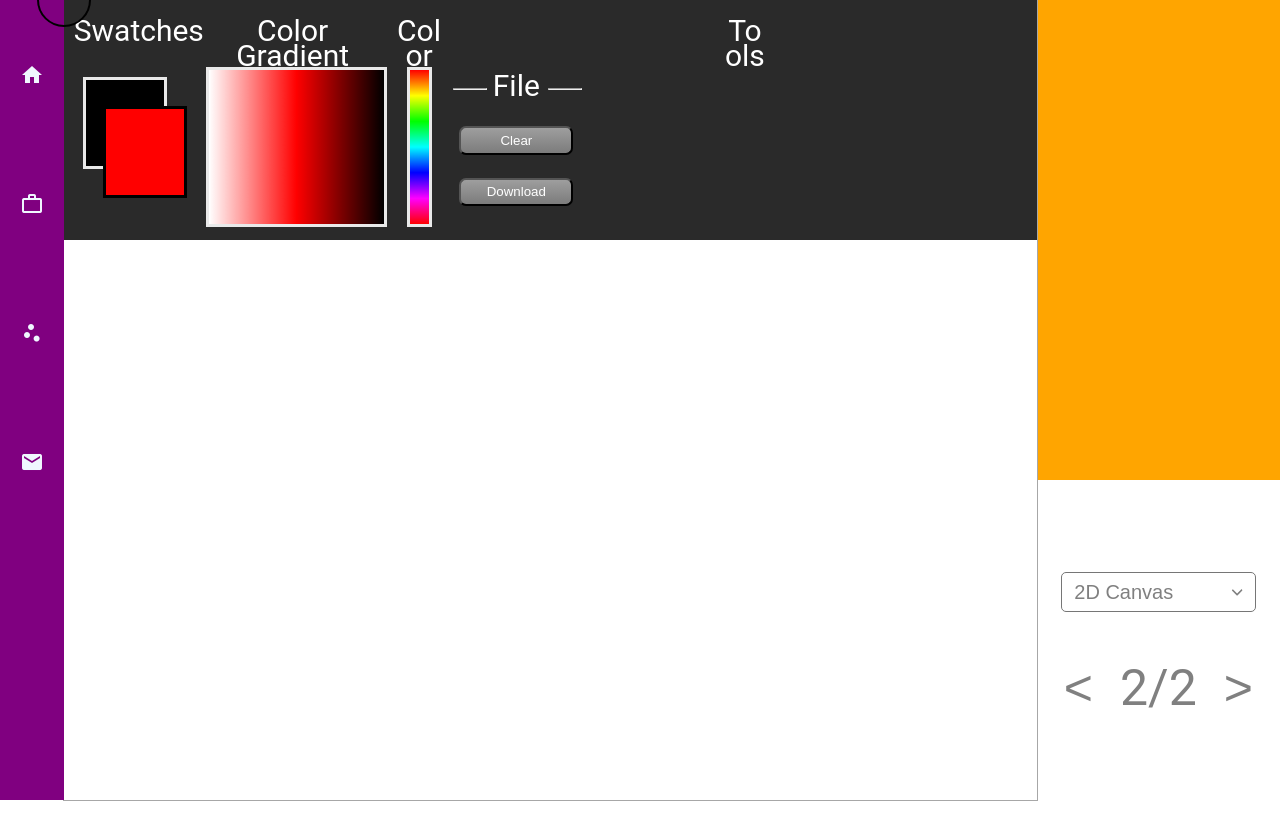
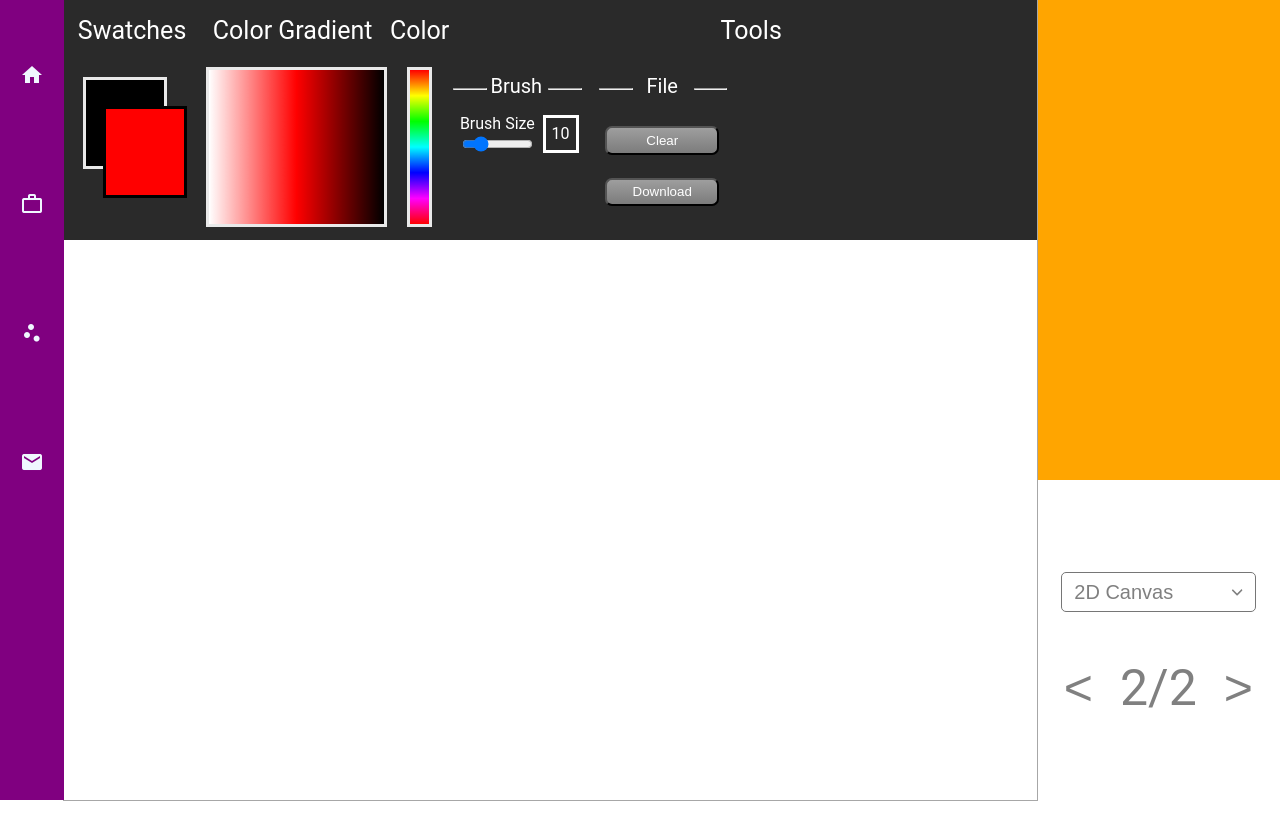
Before and after one commit to JimLeeWeiMin/jimleeweimin.github.io, an Angular app: page /pages/ScatterStuff in a window 1280 px wide. Shown: the top 840 px of the page. After the commit the page ends 805 px from the top, so only its background shows below. Built offline with nearby package versions, Linux system fonts and the light colour scheme.

Commit message:
Added Brush Size

```diff
--- a/src/app/components/drawing-canvas/drawing-canvas.component.css
+++ b/src/app/components/drawing-canvas/drawing-canvas.component.css
@@ -3,11 +3,9 @@
     height: 200px;
     width: 200px;
     transform:translate(-50%, -50%);
-    height: 50px;
-    width: 50px;
     border-radius: 50%;
     border: 2px solid black;
-    display:inline;
+    display:none;
 
     color:transparent;
 
@@ -36,6 +34,10 @@
     height: 20%;
     display: flex;
     flex-direction: row;
+
+    font-size: 25px;
+    color:white;
+    font-weight: 400;
 }
 
 .ToolNameSwatches {
@@ -52,13 +54,8 @@
 }
 
 .ToolNameSwatches a {
-    font-size: 30px;
-    color:white;
-
     position: relative;
     top: 30%;
-
-    font-weight: 400;
 }
 
 .ToolNameColorGradient {
@@ -76,13 +73,8 @@
 }
 
 .ToolNameColorGradient a {
-    font-size: 30px;
-    color:white;
-
     position: relative;
     top: 30%;
-
-    font-weight: 400;
 }
 
 .ToolNameMultiColor {
@@ -93,22 +85,15 @@
     position: relative;
 
     top: 20%;
-    left: 4%;
+    left: 3.5%;
 
     text-align: center;
 
 }
 
 .ToolNameMultiColor a {
-    font-size: 30px;
-    color:white;
-
     position: relative;
     top: 30%;
-
-    font-weight: 400;
-
-    word-wrap: break-word;
 }
 
 .ToolNameTool {
@@ -126,20 +111,93 @@
 }
 
 .ToolNameTool a {
-    font-size: 30px;
-    color:white;
+    position: relative;
+    top: 30%;
+}
+
+.ColorPickerWrapper {
+    height: 80%;
+    width: 40%;
+    /* background-color: bisque; */
+    display: flex;
+    flex-direction: row;
 
     position: relative;
+}
+
+.SwatchesFont {
+    background: coral;
+
+    width: 45%;
+    height: 20%;
+}
+
+.SwatchesFront {
+    background-color: white;
+    width: 20%;
+    height: 45%;
+
+    position: absolute;
+    left: 10%;
     top: 30%;
 
-    font-weight: 400;
+    z-index: 2;
 
-    word-wrap: break-word;
+    border: solid;
+    border-color: black;
 }
+
+.SwatchesBack {
+    background-color: black;
+    width: 20%;
+    height: 45%;
+
+    position: relative;
+    left: 5%;
+    top: 15%;
+
+    z-index: 1;
+
+    border: solid;
+    border-color: rgb(233, 233, 233);
+}
+
+.ColorGradient {
+    height: 80%;
+    width: 45%;
+
+    position: relative;
+    top: 10%;
+    left: 15%;
+
+    /* background-color: orange; */
+
+    border: solid;
+    border-color: rgb(233, 233, 233);
+}
+
+.MultiColor {
+    /* background-color: cyan; */
+
+    width:5%;
+    height:80%;
+
+    position: relative;
+    top: 10%;
+    left: 20%;
+
+    border: solid;
+    border-color: rgb(233, 233, 233);
+}
+
+
 
 .FileWrapper {
     width: 13%;
     height: 80%;
+
+    position: relative;
+    left: 2%;
 
     /* background-color: blue; */
 }
@@ -183,7 +241,7 @@
     justify-content: center;
     align-items: center;
 
-    font-size: 30px;
+    font-size: 20px;
     color:white;
 }
 
@@ -269,86 +327,64 @@
     background-image: linear-gradient(to bottom, #7c7c7c, #505050);
 }
 
-.ColorPickerWrapper {
+.BrushWrapper {
+    width: 13%;
     height: 80%;
-    width: 40%;
-    /* background-color: bisque; */
+
+    /* background-color: blue; */
+}
+
+.BrushSizeWrapper {
+    width: 100%;
+    height: 30%;
+
+    /* background-color: pink; */
+
     display: flex;
     flex-direction: row;
-
-    position: relative;
 }
 
-.SwatchesFont {
-    background: coral;
+.BrushSize {
+    width: 70%;
+    height: 100%;
 
-    width: 45%;
-    height: 20%;
+    display:flex;
+    justify-content: center;
+    align-items: center;
+    flex-direction: column;
+
+    font-size: 16px;
+    color: white;
 }
 
-.SwatchesFront {
-    background-color: white;
-    width: 20%;
-    height: 45%;
-
-    position: absolute;
-    left: 10%;
-    top: 30%;
-
-    z-index: 2;
-
-    border: solid;
-    border-color: black;
+#brushSizeSlider {
+    width:80%;
 }
 
-.SwatchesBack {
-    background-color: black;
-    width: 20%;
-    height: 45%;
+.BrushSizeNumberWrapper {
+    width: 30%;
+    height: 100%;
 
-    position: relative;
-    left: 5%;
-    top: 15%;
+    display:flex;
+    justify-content: center;
+    align-items: center;
 
-    z-index: 1;
-
-    border: solid;
-    border-color: rgb(233, 233, 233);
+    /* background-color:aquamarine; */
 }
 
-.ColorGradient {
-    height: 80%;
-    width: 45%;
+.BrushSizeNumber {
+    font-size: 16px;
+    color:white;
 
-    position: relative;
-    top: 10%;
-    left: 15%;
+    padding: 6px;
 
-    /* background-color: orange; */
-
-    border: solid;
-    border-color: rgb(233, 233, 233);
+    border: solid white;
 }
-
-.MultiColor {
-    /* background-color: cyan; */
-
-    width:5%;
-    height:80%;
-
-    position: relative;
-    top: 10%;
-    left: 20%;
-
-    border: solid;
-    border-color: rgb(233, 233, 233);
-}
-
 
 .DrawingCanvasWrapper {
     background-color: white;
     width: 100%;
-    height: 80%;
+    height: 70%;
 
     /* cursor: url('/assets/images/circleCursor.png'), auto; */
 }
--- a/src/app/components/drawing-canvas/drawing-canvas.component.html
+++ b/src/app/components/drawing-canvas/drawing-canvas.component.html
@@ -29,6 +29,30 @@
             </div>
         </div>
 
+        <div class="BrushWrapper">
+            <div class="FileTitleLineWrapper">
+                <div class="FileTitleLine"><hr></div>
+                <div class="FileTitleText">Brush</div>
+                <div class="FileTitleLine"><hr></div>
+            </div>
+
+            <div class="BrushSizeWrapper">
+                <div class="BrushSize">
+                    Brush Size
+                    <input type="range" name="brushSize" id="brushSizeSlider" value="10" min="0" max="50" [(ngModel)]="PixelSizeX" />
+                </div>
+                <div class="BrushSizeNumberWrapper">
+                    <div class="BrushSizeNumber">
+                        {{PixelSizeX}}
+                    </div>
+                </div>
+
+
+            </div>
+
+
+        </div>
+
         <div class="FileWrapper">
             <div class="FileTitleLineWrapper">
                 <div class="FileTitleLine"><hr></div>
@@ -43,6 +67,8 @@
             </div>
         </div>
 
+
+
     </div>
 
 </div>
--- a/src/app/components/drawing-canvas/drawing-canvas.component.ts
+++ b/src/app/components/drawing-canvas/drawing-canvas.component.ts
@@ -31,7 +31,7 @@ export class DrawingCanvasComponent implements OnInit {
   private prevColor: string = "rgb(255,0,0)";
 
   // Drawing Canvas Attributes
-  private PixelSizeX: number = 10;
+  public PixelSizeX: number = 10;
   private PixelSizeY: number = 10;
 
   // Record last picking for the case where user select the multi color
```
Also changed, not shown: 3 other files (tests, documents, lock files or other folders).
